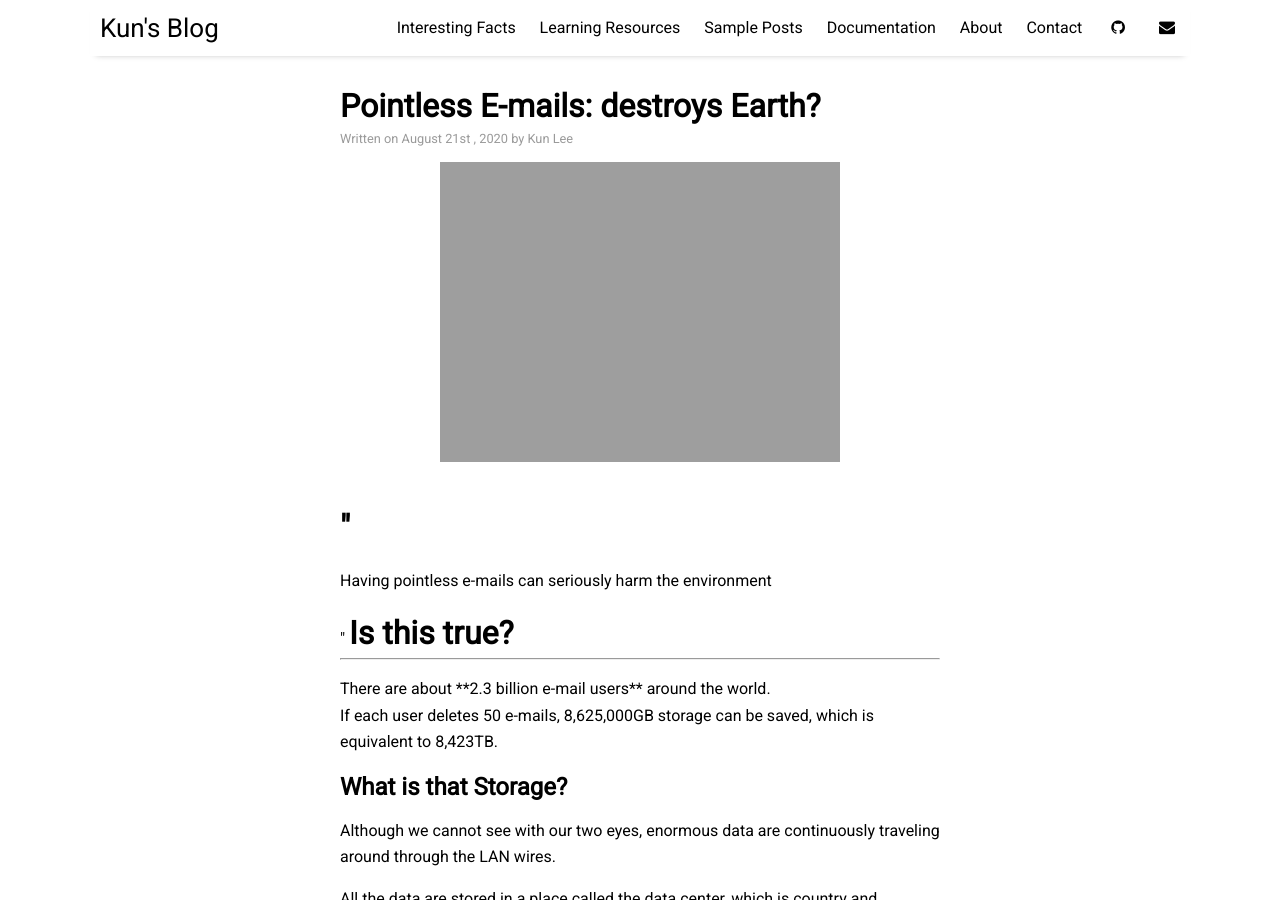
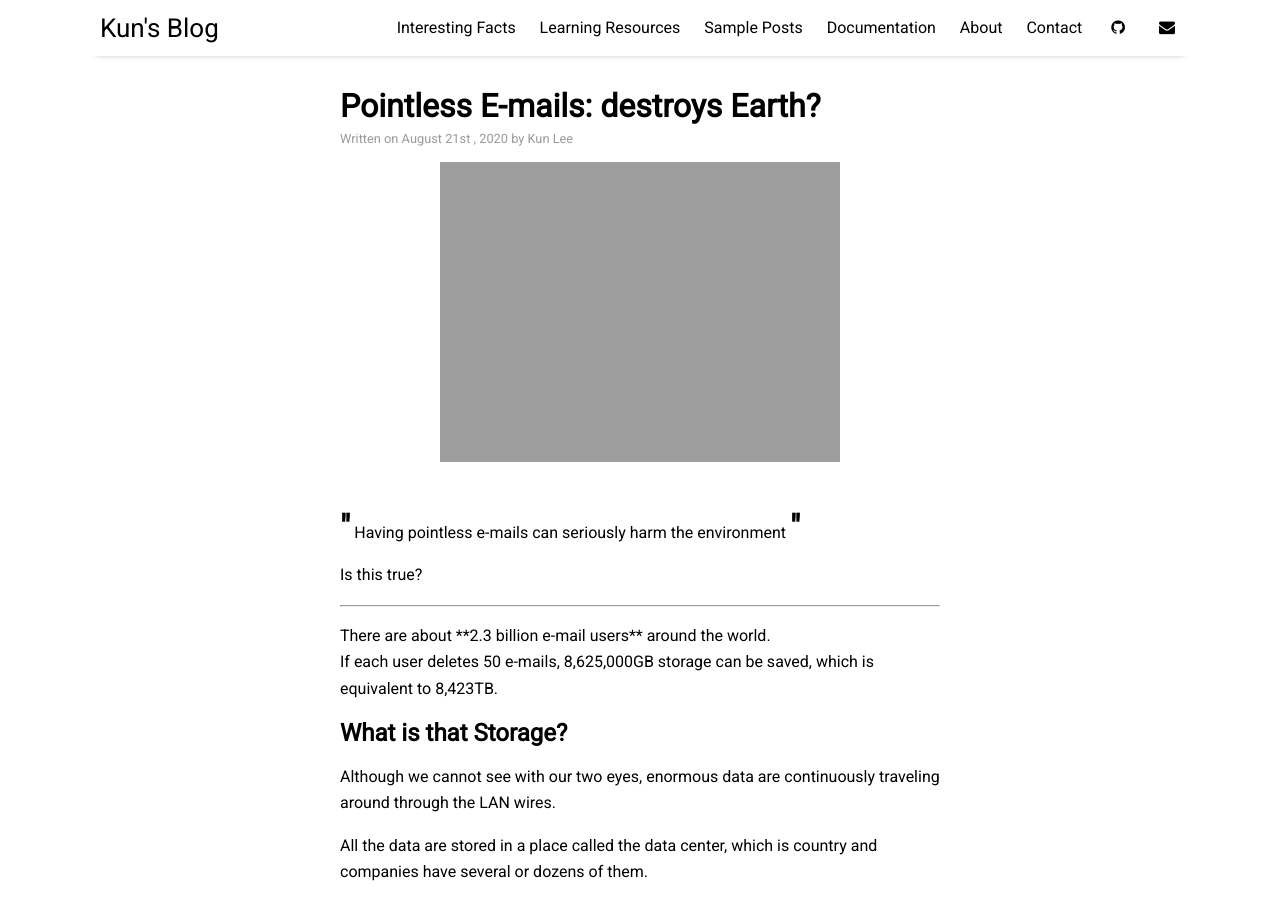
Before and after one commit to kun-w-lee/blog, a Jekyll site: the page built from _posts/2020-08-21-pointless_emails.md, in a window 1280 px wide and 900 px high. Built offline with Jekyll 4.4.1, drawn with Linux system fonts in a browser that asks for light colours; nearby versions of some CDN libraries.

Commit message:
Update 2020-08-21-pointless_emails.md

```diff
--- a/_posts/2020-08-21-pointless_emails.md
+++ b/_posts/2020-08-21-pointless_emails.md
@@ -8,10 +8,10 @@ image: inner-earth1.jpg
 ---
 
 <h1 style="font-size: 24; display:inline-block">"</h1>
-Having pointless e-mails can seriously harm the environment
-<p style="font-size: 24; margin-bottom:0; display:inline-block;">"</p>
+<p style="display:inline-block">Having pointless e-mails can seriously harm the environment</p>
+<h1 style="font-size: 24; margin-bottom:0; display:inline-block;">"</h1>
 
-<h1 style="margin-top: 0; display:inline-block;">Is this true?</h1>
+<p style="margin-top: 0;">Is this true?</p>
 
 ---
 
@@ -31,9 +31,9 @@ To run the data center and the cooler, they use 32kwh of energy for 1GB of stora
 
 <p style="margin-bottom: 0;">Coming back to the e-mail part, 50 e-mails deleted by each user around the world can save 8,423TB, which means it saves 276,000,000kwh energy.</p>
 
-<p style="font-size: 24; display:inline-block;">"</p>
-It is as if turning off 2.7 billion lights for 1 hour.
-<p style="font-size: 24; margin-bottom:0; display:inline-block;">"</p>
+<h1 style="font-size: 24; display:inline-block;">"</h1>
+<p style="display:inline-block;">It is as if turning off 2.7 billion lights for 1 hour.</p>
+<h1 style="font-size: 24; margin-bottom:0; display:inline-block;">"</h1>
 
 ## What Should We Do?
 
```
